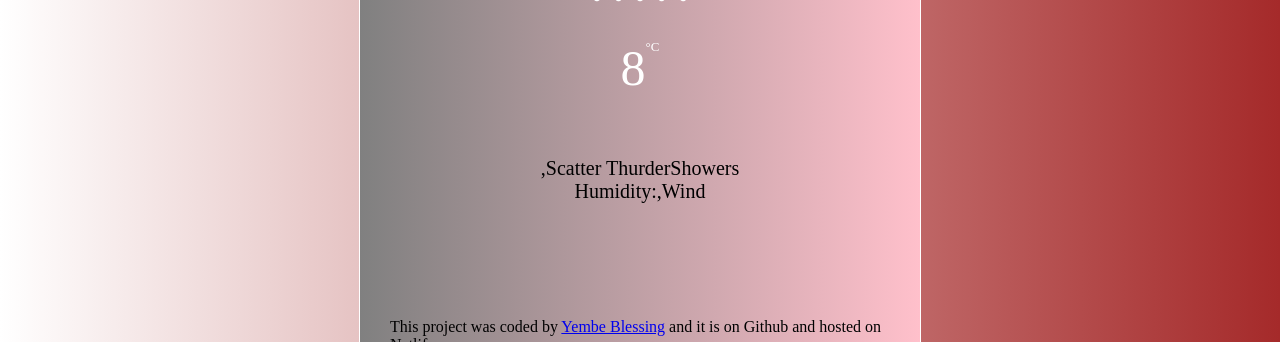
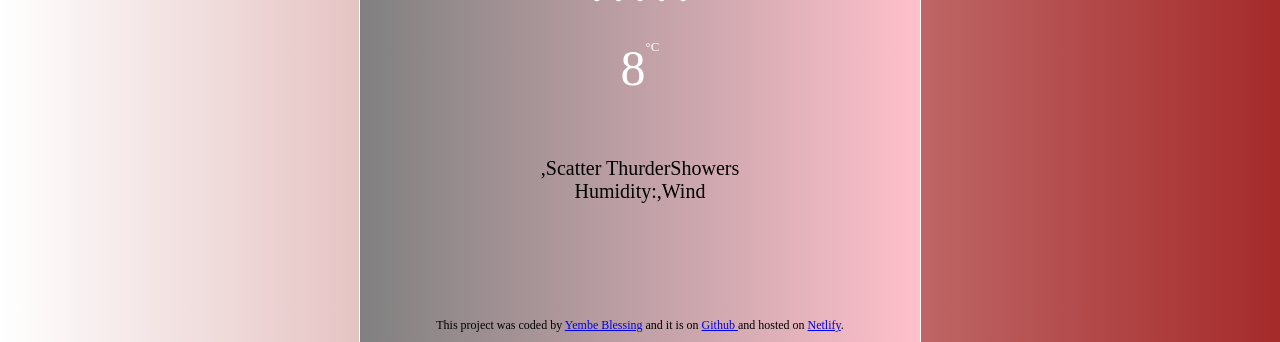
Before and after one commit to Blessing-bit-ui/My-weather-App-design, a plain HTML site: page index.html in a window 1280 px wide. Shown: the part 458-800 px from the top of the page. Drawn offline with nearby package versions, Linux system fonts and the light colour scheme; a web font is replaced by a local one.

Commit message:
added github and netlify links

```diff
--- a/app.css
+++ b/app.css
@@ -73,3 +73,6 @@ width:80%;
 .buttom{
     margin-top: 95px;
 }
+footer{
+    font-size:12px;
+}
--- a/index.html
+++ b/index.html
@@ -38,7 +38,7 @@
 </div>
 </main>
 <footer class="buttom">
-    This project was coded by <a href="https://github.com/Blessing-bit-ui">Yembe Blessing</a> and it is on Github and hosted on Netlify.
+    This project was coded by <a href="https://github.com/Blessing-bit-ui">Yembe Blessing</a> and it is on <a href="https://github.com/Blessing-bit-ui/My-weather-App-design">Github </a> and hosted on <a href="https://favouritesdishes.netlify.app/"> Netlify</a>.
 </footer>
 </div>
 <script src="app.js"></script>
```
